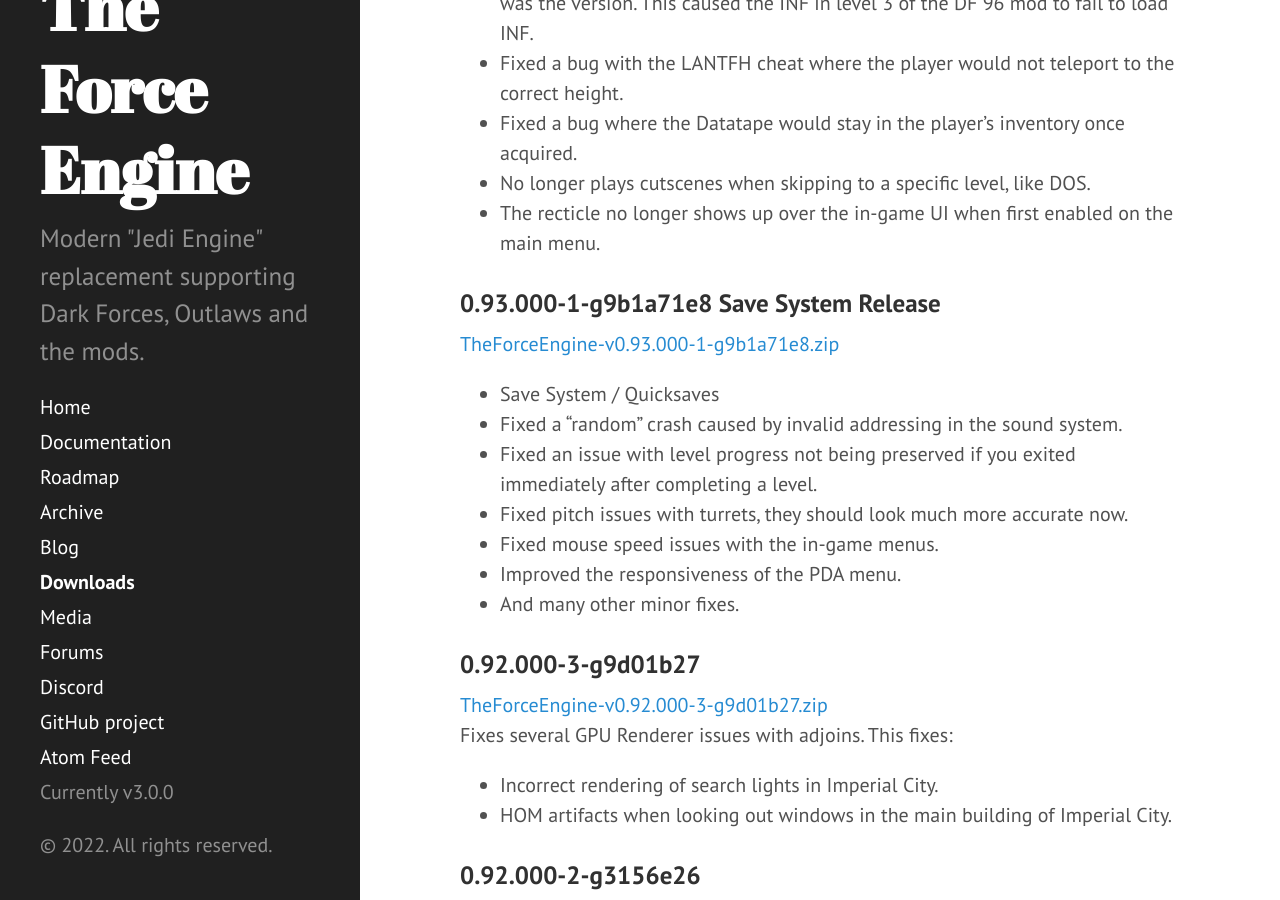
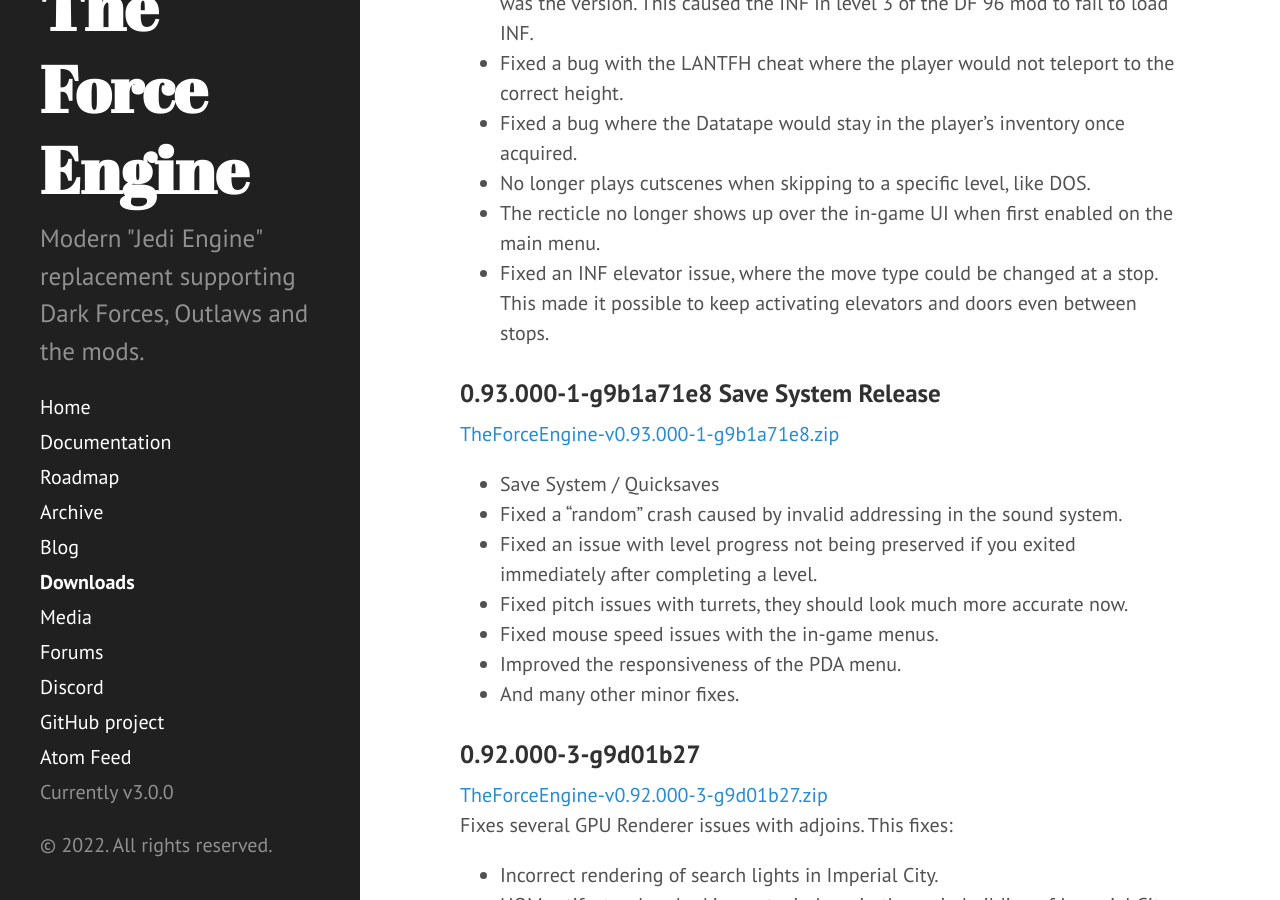
Before and after one commit to TheForceEngine/TheForceEngine.github.io, a Jekyll site: the page built from downloads.md, in a window 1280 px wide and 900 px high, scrolled down 465 px. Built offline with Jekyll 4.4.1, drawn with Linux system fonts in a browser that asks for light colours.

Commit message:
Update downloads.md

```diff
--- a/downloads.md
+++ b/downloads.md
@@ -15,6 +15,7 @@
 * Fixed a bug where the Datatape would stay in the player's inventory once acquired.
 * No longer plays cutscenes when skipping to a specific level, like DOS.
 * The recticle no longer shows up over the in-game UI when first enabled on the main menu.
+* Fixed an INF elevator issue, where the move type could be changed at a stop. This made it possible to keep activating elevators and doors even between stops.
 
 ### 0.93.000-1-g9b1a71e8 Save System Release
 [TheForceEngine-v0.93.000-1-g9b1a71e8.zip](archive/TheForceEngine-v0.93.000-1-g9b1a71e8.zip) <br>
```
